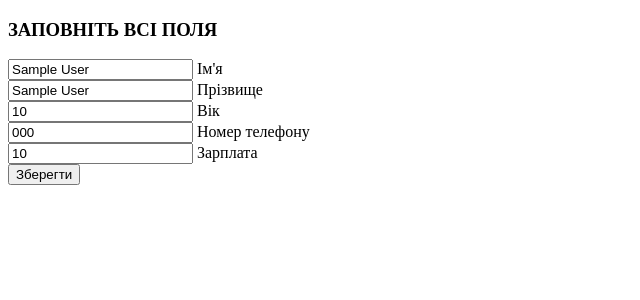
After one commit to Anastasia21O/first_task_job, a Flask app: page /update/1 in a window 1280 px wide. The commit adds this page. Shown: the top 300 px of the page, without its empty margins (0-640 px from the left). Run offline with Flask 2, Linux system fonts and the light colour scheme; tables that the repository leaves empty hold one stand-in row (values such as "Sample post").

Commit message:
(fix) add CRUD operation

```diff
--- a/index.py
+++ b/index.py
@@ -1,20 +1,47 @@
-from flask import Flask, render_template
-from scripts.main import mass_query_first, mass_query_sod, mass_query_all
+from flask import Flask, render_template, request
+from scripts.main import task_first, task_sod, select_all, delete_user, add_user, update_user, select_user
 
 app = Flask(__name__)
 app.run(debug=True)
 
 @app.route('/')
 def index():
-    return render_template('index.html', mass=mass_query_all)
+    return render_template('index.html', mass=select_all())
 
 @app.route('/task/<int:number_task>')
 def show_table(number_task):
     mass_query = []
 
     if number_task == 1:
-        mass_query = mass_query_first
+        mass_query = task_first
     else:
-        mass_query = mass_query_sod
+        mass_query = task_sod
 
     return render_template('table.html', mass=mass_query, task_number=number_task)
+
+@app.route('/add', methods=['GET'])
+def user_add():
+    return render_template('add.html')
+
+@app.route('/add', methods=['POST'])
+def user_add_save():
+    user = [request.form['name'], request.form['sorname'], request.form['age'], request.form['phone'], request.form['salary']]
+    add_user(user)
+    return render_template('index.html', mass=select_all())
+
+@app.route('/update/<int:user_id>', methods=['GET'])
+def user_update(user_id):
+    user = select_user(user_id)
+    return render_template('update.html', user=user)
+
+@app.route('/update/<int:user_id>', methods=['POST'])
+def user_update_save(user_id):
+    user = [request.form['name'], request.form['sorname'], request.form['age'], request.form['phone'],
+            request.form['salary']]
+    update_user(user, user_id)
+    return render_template('index.html', mass=select_all())
+
+@app.route('/delete/<int:user_id>')
+def user_delete(user_id):
+    delete_user(user_id)
+    return render_template('index.html', mass=select_all())
--- a/scripts/__init__.py
+++ b/scripts/__init__.py
@@ -1,4 +1,4 @@
-from .main import mass_query_first, mass_query_sod, mass_query_all
+from .main import task_first, task_sod, select_all, delete_user, add_user, update_user, select_user
 
 def main():
-    return mass_query_first, mass_query_sod, mass_query_all
+    return task_first, task_sod, select_all, delete_user, add_user, update_user, select_user
--- a/scripts/main.py
+++ b/scripts/main.py
@@ -1,5 +1,34 @@
 from mysql.scheme import User, session
 
-mass_query_first = session.query(User).filter(User.name.like('V%')).all()
-mass_query_sod = session.query(User).filter(User.salary < 17000).all()
-mass_query_all = session.query(User).all()
+def task_first():
+    mass = session.query(User).filter(User.name.like('V%')).all()
+    return mass
+
+def task_sod():
+    return session.query(User).filter(User.salary < 17000).all()
+
+def select_all():
+    mass = session.query(User).all()
+    return mass
+
+def select_user(id_user):
+    user = session.query(User).filter(User.id == id_user).first()
+    return user
+
+def delete_user(id_user):
+    user = select_user(id_user)
+    session.delete(user)
+    session.commit()
+    select_all()
+
+def add_user(user):
+    user_new = User(name=user[0], sorname=user[1], phone=user[3], age=user[2], salary=user[4])
+    session.add(user_new)
+    session.commit()
+    select_all()
+
+def update_user(user, id_user):
+    delete_user(id_user)
+    add_user(user)
+    session.commit()
+    select_all()
--- /dev/null
+++ b/templates/update.html
@@ -0,0 +1,47 @@
+<!DOCTYPE html>
+<html lang="en">
+<head>
+    <meta charset="UTF-8">
+    <title>Add</title>
+</head>
+<body>
+<div>
+    <form action="/update/{{user.id}}" method="post">
+        <div>
+            <div>
+                <h3>ЗАПОВНІТЬ ВСІ ПОЛЯ</h3>
+                <div>
+                    <input type="text" id="name"
+                           name="name" value="{{user.name}}">
+                    <label for="name">Ім'я</label>
+                </div>
+                <div>
+                    <input type="text" id="sorname"
+                           name="sorname" value="{{user.sorname}}">
+                    <label for="sorname">Прізвище</label>
+                </div>
+                <div>
+                    <input type="text" id="age"
+                           name="age" value="{{user.age}}">
+                    <label for="age">Вік</label>
+                </div>
+                <div>
+                    <input type="text" id="phone"
+                           name="phone" value="{{user.phone}}">
+                    <label for="phone">Номер телефону</label>
+                </div>
+                <div>
+                    <input type="text" id="salary"
+                           name="salary" value="{{ user.salary }}">
+                    <label for="salary">Зарплата</label>
+                </div>
+
+                <button type="submit">
+                    Зберегти
+                </button>
+            </div>
+        </div>
+    </form>
+</div>
+</body>
+</html>
```
Also changed, not shown: static/css/index.css (+0 -37 lines), templates/add.html (added, +47 -0 lines), templates/index.html (+11 -2 lines), templates/table.html (+11 -4 lines).
